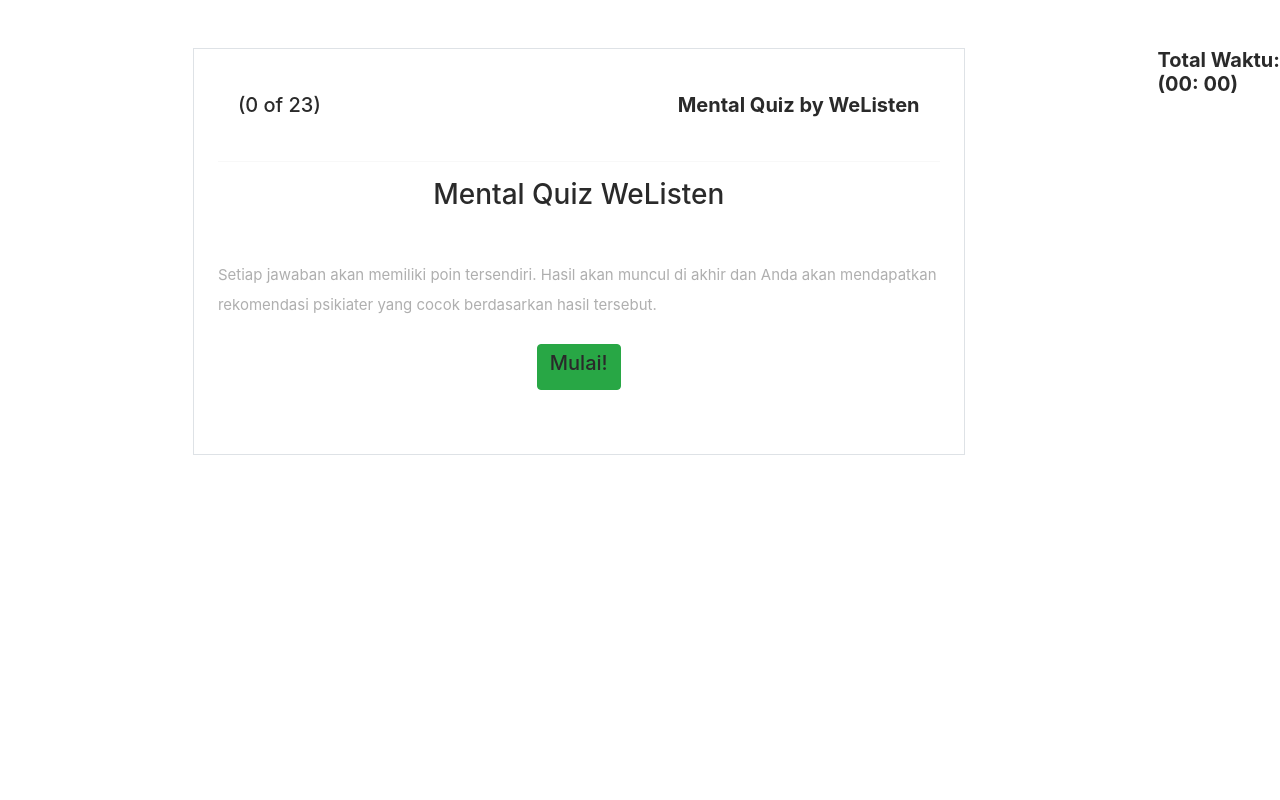
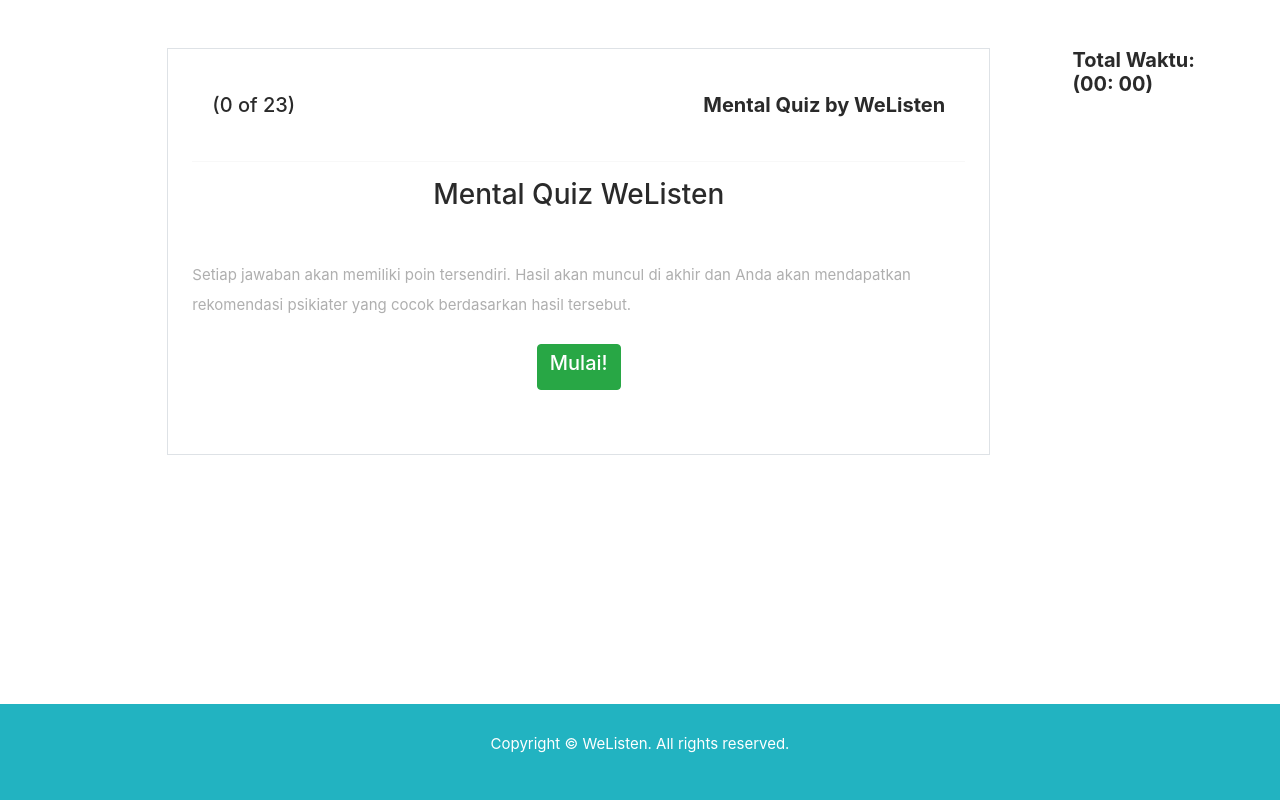
Before and after one commit to masnurrm/pweb-welisten, a plain HTML site: page views/mental-quiz.html in a window 1280 px wide. Drawn offline with nearby package versions, Linux system fonts and the light colour scheme.

Commit message:
fix: mental quiz page

```diff
--- a/assets/css/welisten-styles.css
+++ b/assets/css/welisten-styles.css
@@ -1108,9 +1108,12 @@ Footer Style
 */
 
 footer {
-  background-color: #22b3c1;
-  text-align: center;
-  padding: 25px 0px;
+    /* position: fixed; */
+    bottom: 0;
+    width: 100%;
+    background-color: #22b3c1;
+    text-align: center;
+    padding: 25px 0px;
 }
 
 footer p {
--- a/views/mental-quiz.html
+++ b/views/mental-quiz.html
@@ -25,13 +25,13 @@
 
 </head>
 
-<body>
-	<div class=" mt-5">
+<body style="background: white; color: white;">
+	<div class="container mt-5">
 		<h5 class="card-text float-right font-weight-bold">Total Waktu: <br> (00: <span id="time">00</span>)</h5>
 
 		<!-- First Page -->
 		<div class="row d-flex justify-content-center">
-			<div class="col-md-8 border p-4">
+			<div class="col-md-10 border p-4">
 				<div class="card-body">
 					<h5 class="card-text float-right font-weight-bold">Mental Quiz by WeListen</h5>
 					<h5>(<span id="number">0</span> of 23)</h5>
@@ -43,7 +43,7 @@
 					<p>Setiap jawaban akan memiliki poin tersendiri. Hasil akan muncul di akhir dan Anda akan mendapatkan rekomendasi psikiater yang cocok berdasarkan hasil tersebut.
 					</p>
 					<button class="btn btn-success d-flex mx-auto mt-4" id="btn">
-						<h5>Mulai!</h5>
+						<h5 style="color: white;">Mulai!</h5>
 					</button>
 				</div>
 
@@ -67,8 +67,12 @@
 					</div>
 
 					<div class="d-flex justify-content-center">
+                        <a href="../views/result.html">
 						<button class="btn btn-primary btn-lg mx-auto" id="finish">Akhiri</button>
-
+                        <!-- <a href="../views/result.html">
+                            <button href class="btn btn-primary btn-lg mx-auto">Akhiri</button>
+                          </a>  -->
+                        </a>
 					</div>
 
 				</div>
@@ -84,6 +88,16 @@
 
 		</div>
 	</div>
+
+    <footer style="position: fixed;">
+        <div class="container">
+          <div class="row">
+            <div class="col-lg-12">
+              <p>Copyright © WeListen. All rights reserved.
+            </div>
+          </div>
+        </div>
+      </footer>
 
 
 	<script>
```
